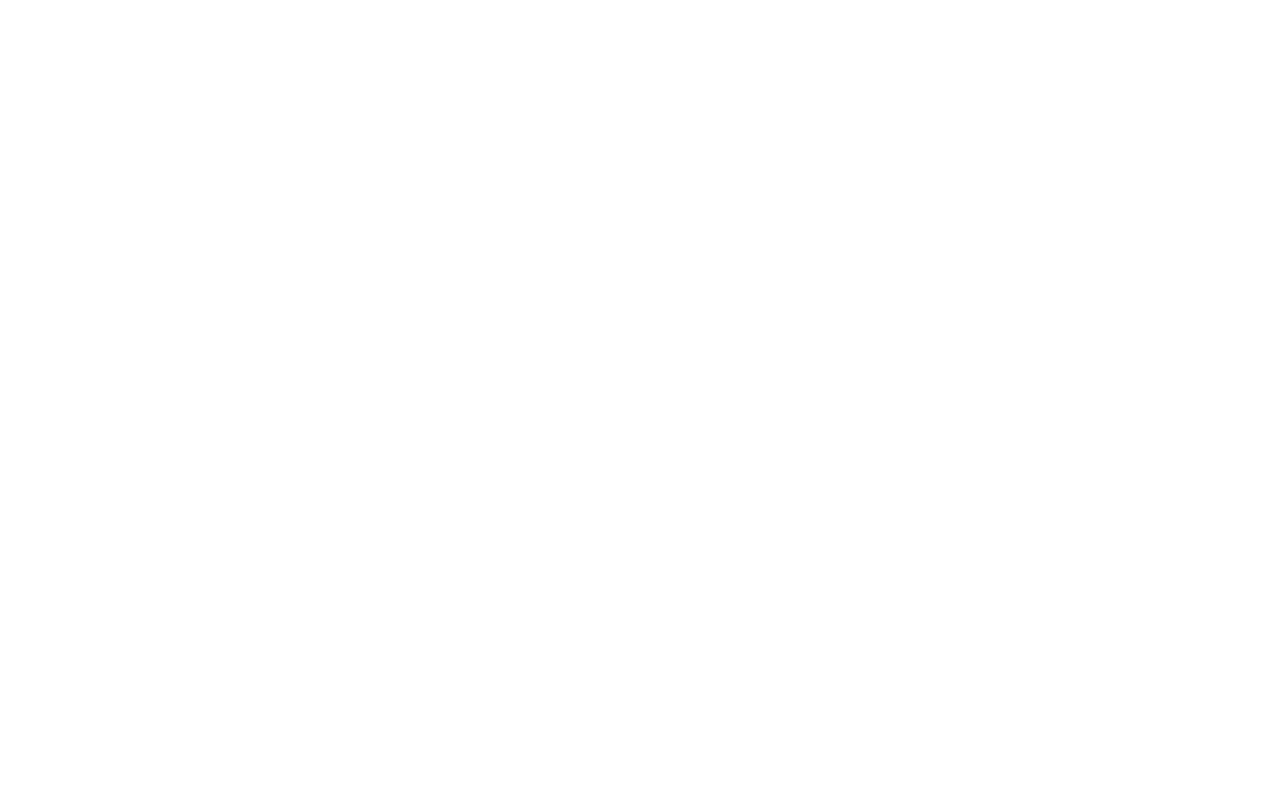
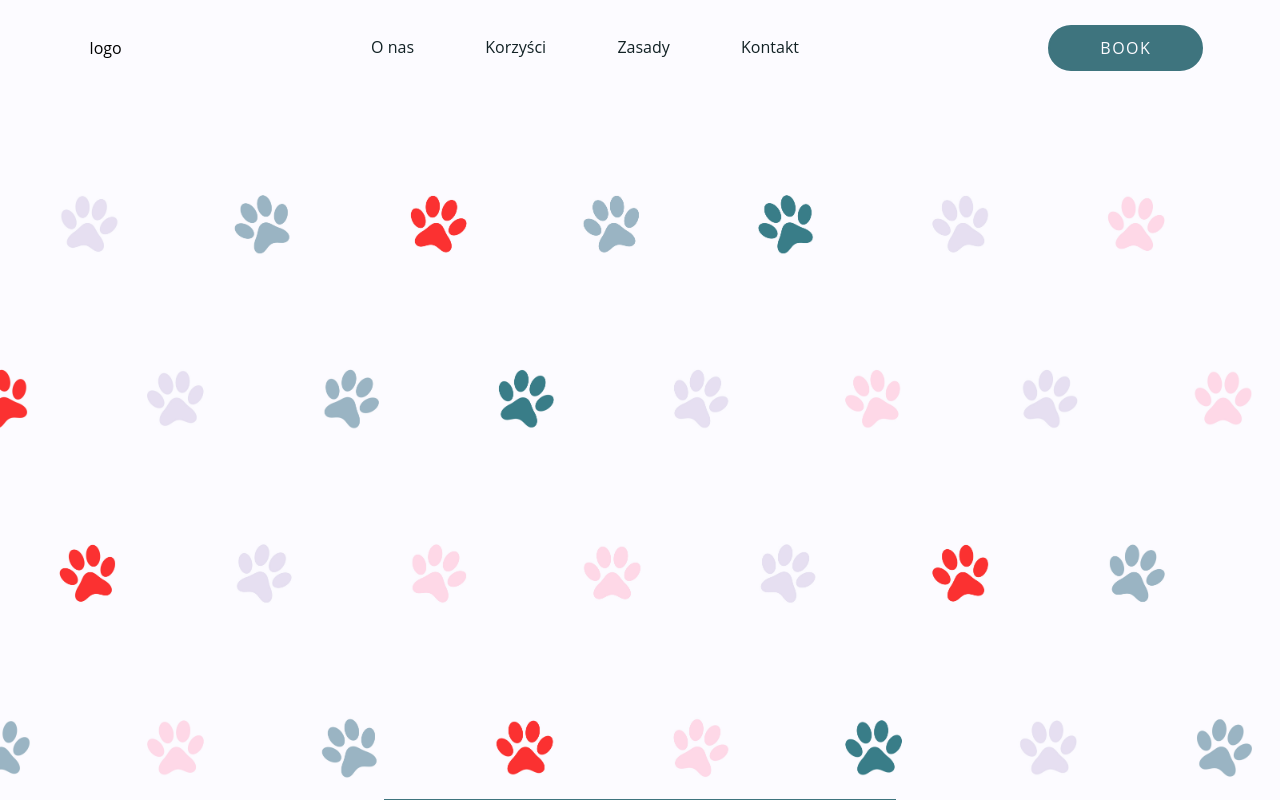
Before and after one commit to hannaharkusha/react-puppy-joga, a React (Create React App) app: page / in a window 1280 px wide. Built offline with nearby package versions, Linux system fonts and the light colour scheme.

Commit message:
navbar added

```diff
--- a/src/App.js
+++ b/src/App.js
@@ -1,9 +1,10 @@
+import Navbar from "./components/Navbar";
 
 
 function App() {
   return (
     <div className="App">
-
+      <Navbar />
     </div>
   );
 }
--- /dev/null
+++ b/src/components/Navbar.js
@@ -0,0 +1,21 @@
+import React from "react";
+
+
+function Navbar(){
+    return(
+        <div className='flex center space-between navbar'>
+            <div className='grow logo'>logo</div>
+            <div className='links flex space-between center'>
+                <div>O nas</div>
+                <div>Korzyści</div>
+                <div>Zasady</div>
+                <div>Kontakt</div>
+            </div>
+            <div className='grow text-right'>
+                <button className = 'button'>Book</button>
+            </div>
+        </div>
+    )
+}
+
+export default Navbar
--- a/src/index.css
+++ b/src/index.css
@@ -1,13 +1,89 @@
 body {
   margin: 0;
-  font-family: -apple-system, BlinkMacSystemFont, 'Segoe UI', 'Roboto', 'Oxygen',
-    'Ubuntu', 'Cantarell', 'Fira Sans', 'Droid Sans', 'Helvetica Neue',
-    sans-serif;
+  font-family: "Open Sans", sans-serif;
   -webkit-font-smoothing: antialiased;
   -moz-osx-font-smoothing: grayscale;
+  background-image: url('paws.jpg');
+  background-repeat: no-repeat;
+  background-attachment: fixed;
+  background-size: cover;
 }
 
 code {
   font-family: source-code-pro, Menlo, Monaco, Consolas, 'Courier New',
     monospace;
 }
+
+.flex{
+  display: flex;
+}
+
+.center{
+  align-items: center;
+}
+
+.space-between{
+  justify-content: space-between;
+}
+
+.navbar{
+  width: 100%;
+  height: 12vh;
+  background-color: #fcfbff;
+}
+.logo{
+  margin-left: 7vw;
+}
+
+.grow{
+  flex-grow: 1;
+}
+
+.text-right{
+  text-align: right;
+}
+
+.links{
+  flex-grow: 2;
+  justify-content: space-evenly;
+}
+
+.links div{
+  color: #122225;
+  cursor:pointer;
+  box-sizing: border-box;
+  padding-bottom: 2px;
+}
+
+.links div::before {
+  content: '';
+  position: absolute;
+  bottom: 0;
+  left: 0;
+  width: 100%;
+  height: 1px;
+  background: linear-gradient(to right, transparent 30%, #3e747e 30%, #3e747e 70%, transparent 70%);
+}
+
+.links div:hover{
+  border-bottom: 1px solid #3e747e;
+}
+
+.button{
+  margin-right: 6vw;
+  padding: 10px 50px;
+  text-transform: uppercase;
+  letter-spacing: 0.09em;
+  background-color: #3e747e;
+  color: #fcfbff;
+  font-size: 16px;
+  border-radius: 25px;
+  font-family: "Open Sans", sans-serif;
+  border: 2px solid #3e747e;
+  cursor: pointer;
+}
+
+.button:hover{
+  background-color: #fcfbff;
+  color: #3e747e;
+}
```
Also changed, not shown: src/paws.jpg (added).
